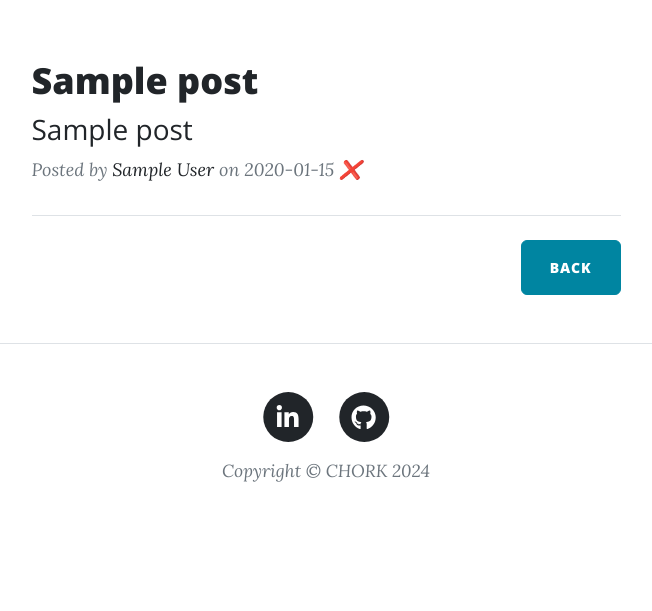
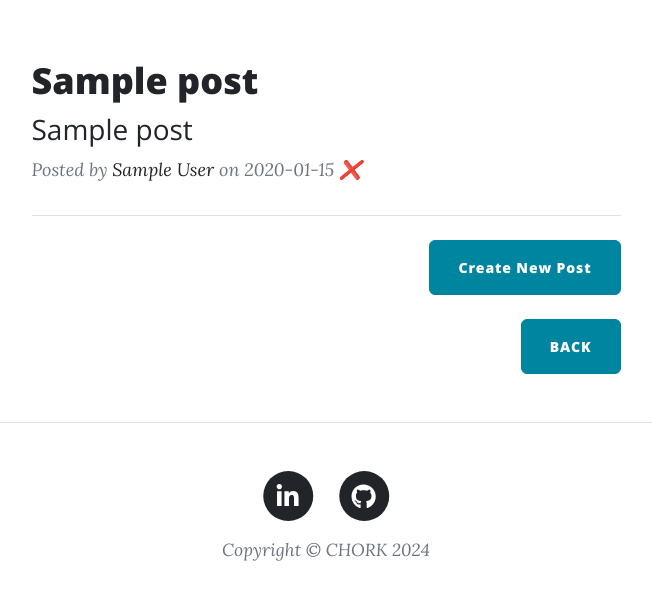
Before and after one commit to Chorkhieng/Portfolio, a Flask app: page /posts/all in a window 1280 px wide. Shown: the part 647-1258 px from the top of the page, without its empty margins (314-966 px from the left). Before the commit the page ends 1129 px from the top, so only its background shows below. Run offline with Flask 3, Linux system fonts and the light colour scheme; a user stored in the database is signed in; tables that the repository leaves empty hold one stand-in row (values such as "Sample post"); some libraries are stand-ins or nearby versions.

Commit message:
clean up

```diff
--- a/main.py
+++ b/main.py
@@ -162,7 +162,7 @@ def register():
         db.session.commit()
         # This line will authenticate the user with Flask-Login
         login_user(new_user)
-        return redirect(url_for("get_all_posts"))
+        return redirect(url_for("get_recent_posts"))
     return render_template("register.html", form=form, current_user=current_user)
 
 
@@ -184,7 +184,7 @@ def login():
             return redirect(url_for('login'))
         else:
             login_user(user)
-            return redirect(url_for('get_all_posts'))
+            return redirect(url_for('get_recent_posts'))
 
     return render_template("login.html", form=form, current_user=current_user)
 
@@ -199,6 +199,7 @@ def logout():
 def get_recent_posts():
     result = db.session.execute(db.select(BlogPost))
     posts = result.scalars().all()
+    posts.reverse()
     # Check if the length of posts is less than or equal to 3
     if len(posts) <= 3:
         recent_posts = posts  # Extract all posts
@@ -211,6 +212,7 @@ def get_recent_posts():
 def get_all_posts():
     result = db.session.execute(db.select(BlogPost))
     posts = result.scalars().all()
+    posts.reverse()
     return render_template("all_posts.html", all_posts=posts, current_user=current_user)
 
 
--- a/templates/all_posts.html
+++ b/templates/all_posts.html
@@ -34,7 +34,7 @@
           on {{post.date}}
           <!-- Only show delete button if user id is 1 (admin user) -->
           {% if current_user.id == 1: %}
-          <a href="{{url_for('delete_post', post_id=post.id) }}">❌</a>
+          <a href="{{url_for('delete_post', post_id=post.id) }}"> ❌</a>
           {% endif %}
         </p>
       </div>
@@ -44,15 +44,15 @@
 
       <!-- New Post -->
       <!-- Only show Create Post button if user id is 1 (admin user) -->
-<!--      {% if current_user.id == 4: %}-->
-<!--      <div class="d-flex justify-content-end mb-4">-->
-<!--        <a-->
-<!--          class="btn btn-primary float-right"-->
-<!--          href="{{url_for('add_new_post')}}"-->
-<!--          >Create New Post</a-->
-<!--        >-->
-<!--      </div>-->
-<!--      {% endif %}-->
+      {% if current_user.id == 1: %}
+      <div class="d-flex justify-content-end mb-4">
+        <a
+          class="btn btn-primary float-right"
+          href="{{url_for('add_new_post')}}"
+          >Create New Post</a
+        >
+      </div>
+      {% endif %}
 
       <!-- Pager-->
       <div class="d-flex justify-content-end mb-4">
--- a/templates/post.html
+++ b/templates/post.html
@@ -12,7 +12,7 @@
           <span class="meta"
             >Posted by
             <!-- Changed from post.author -->
-            <a href="#">{{ post.author.name }}</a>
+            <a href="/about">{{ post.author.name }}</a>
             on {{ post.date }}
           </span>
         </div>
@@ -38,6 +38,7 @@
         </div>
         {% endif %}
 
+          {% if current_user.id != null %}
           <!-- Comments Area -->
           <!-- Load the CKEditor -->
           {{ ckeditor.load() }}
@@ -45,6 +46,7 @@
           {{ ckeditor.config(name='comment_text') }}
           <!-- Create the wtf quick form from CommentForm -->
           {{ render_form(form, novalidate=True, button_map={"submit": "primary"}) }}
+        {% endif %}
         <div class="comment">
           <ul class="commentList">
             <!-- Show all comments -->
```
Also changed, not shown: templates/index.html (+3 -4 lines), README.md. Lines whose indentation alone changed are shown as unchanged.
